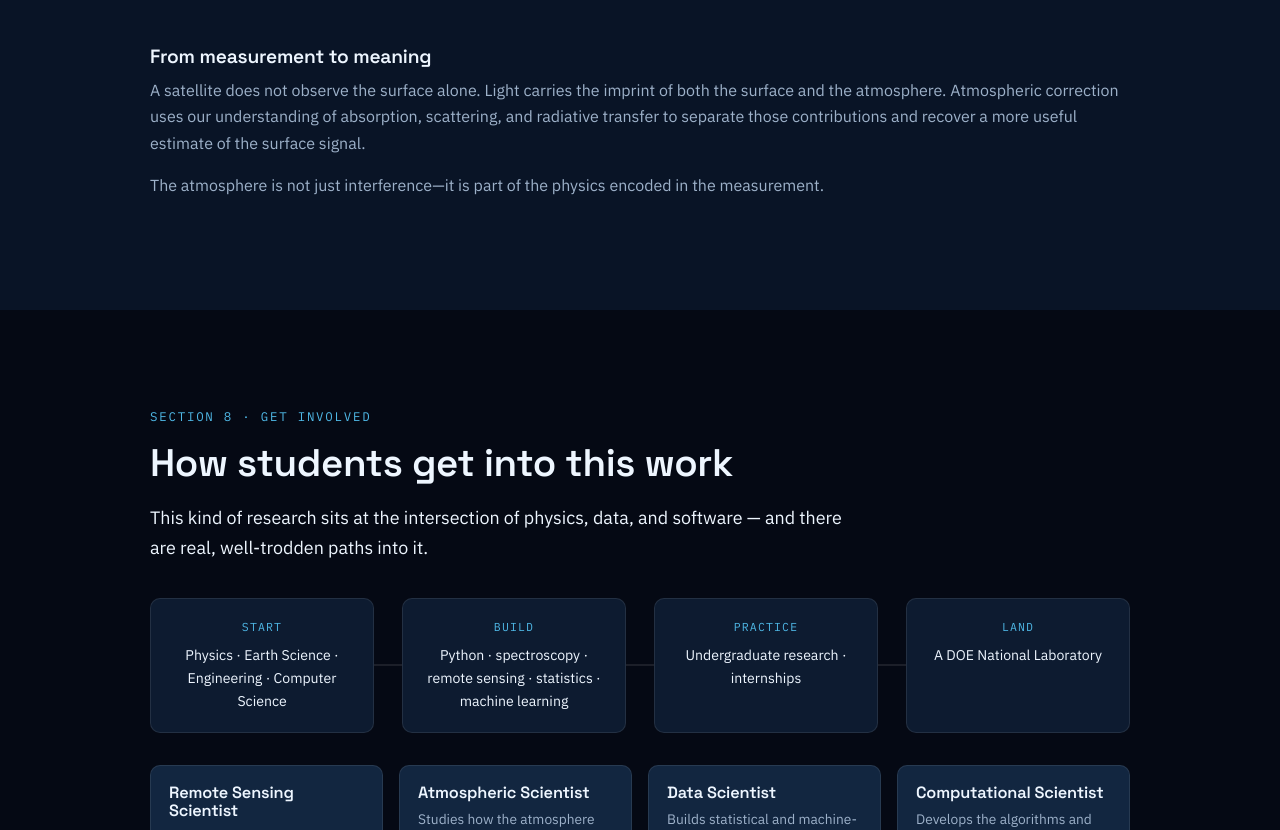
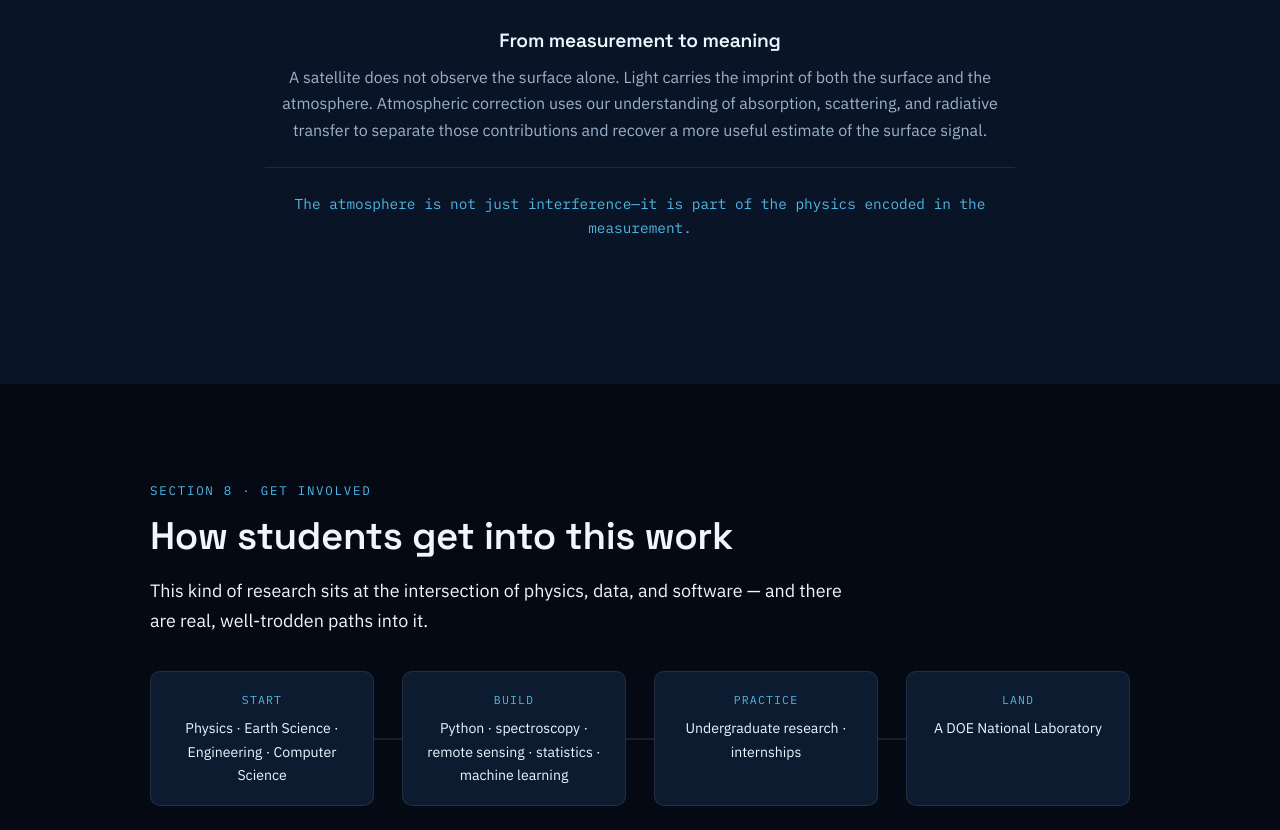
Before and after one commit to tamtaburduli/seeing-through-the-atmosphere, a plain HTML site: page docs/index.html in a window 1280 px wide. Shown: the part 8964-9794 px from the top of the page. Drawn offline with Linux system fonts and the light colour scheme.

Commit message:
Update styles.css

```diff
--- a/docs/styles.css
+++ b/docs/styles.css
@@ -1144,3 +1144,26 @@ summary:focus-visible {
     grid-template-columns: 1fr;
   }
 }
+.correction-takeaway {
+  max-width: 750px;
+  margin: -1rem auto 3rem;
+  text-align: center;
+}
+
+.correction-takeaway h3 {
+  color: var(--text);
+  margin-bottom: 0.8rem;
+}
+
+.correction-takeaway p {
+  color: var(--text-dim);
+}
+
+.correction-key-idea {
+  margin-top: 1.5rem;
+  padding-top: 1.5rem;
+  border-top: 1px solid var(--line);
+  color: var(--accent) !important;
+  font-family: var(--font-mono);
+  font-size: 0.9rem;
+}
```
